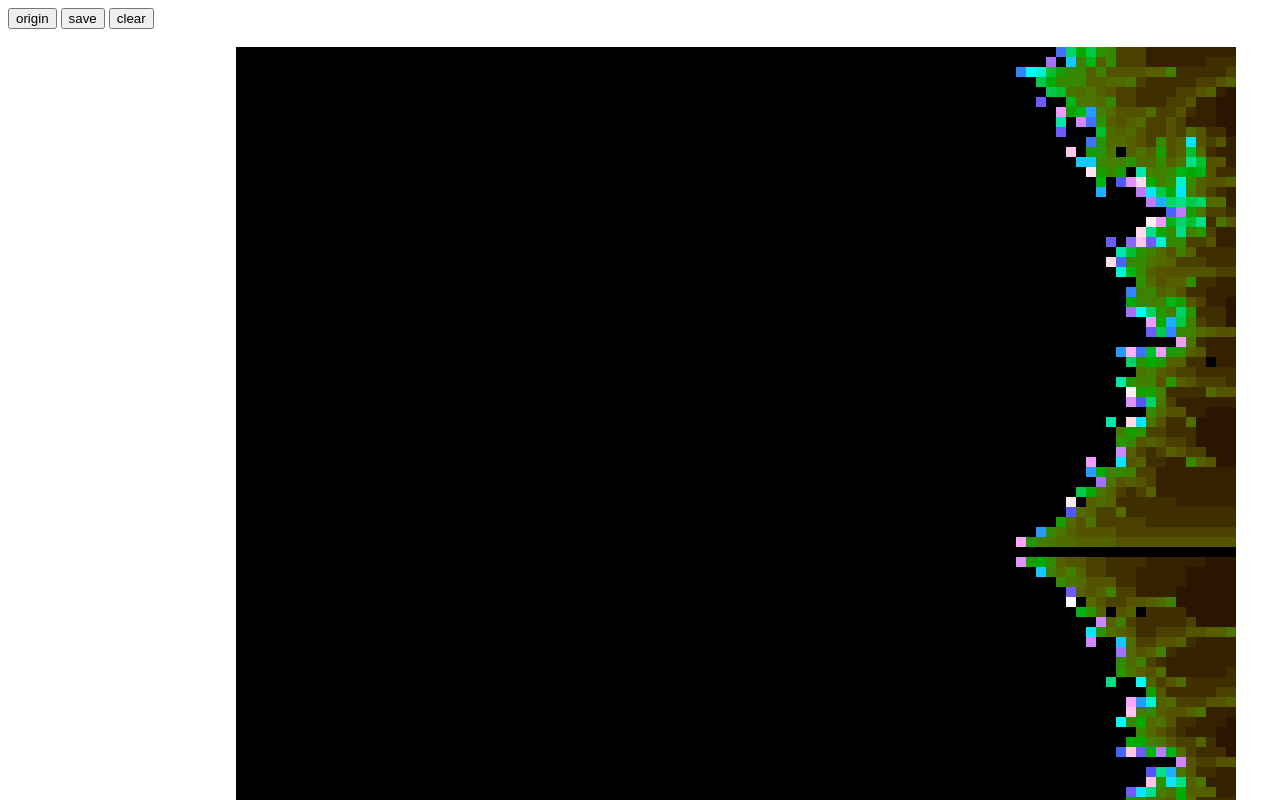
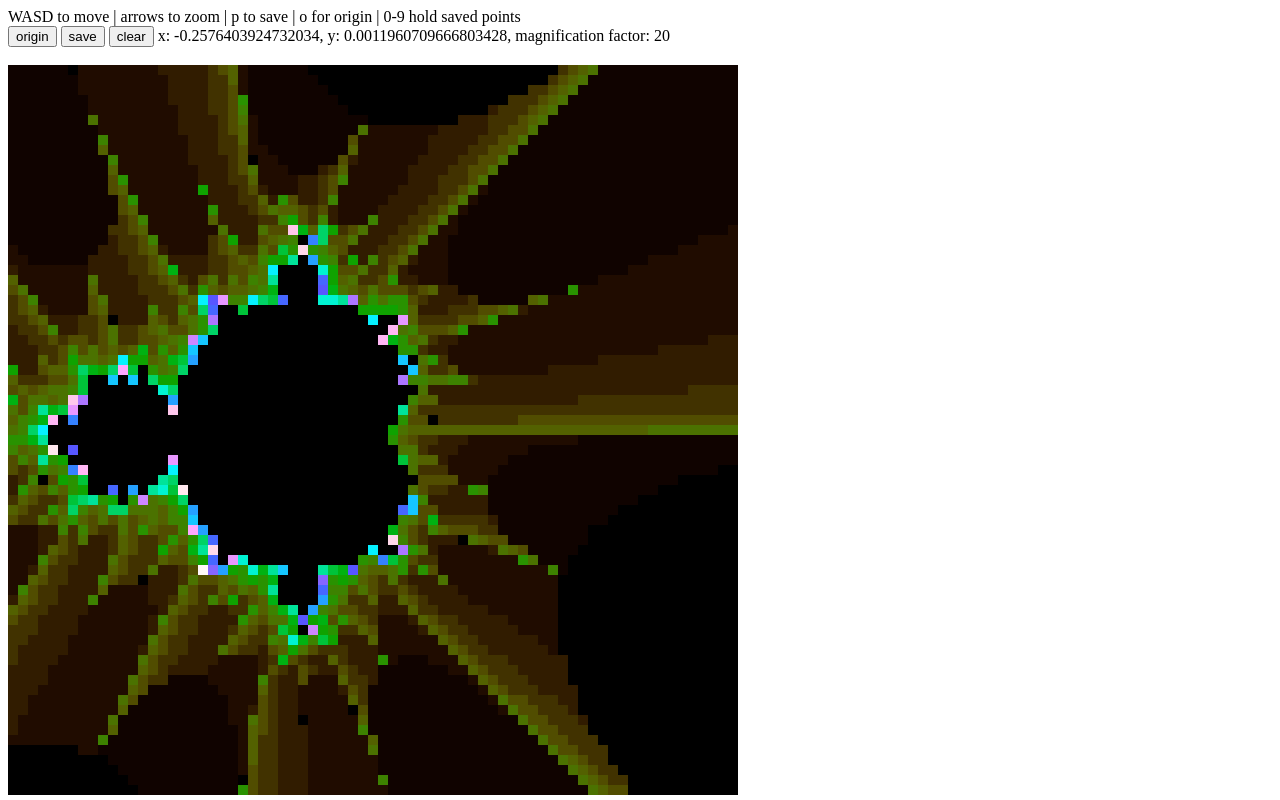
Before and after one commit to arr0nax/mandlebrot, a plain HTML site: page index.html in a window 1280 px wide. Both pictures are taken after a click on the button "origin". Shown: the top 800 px of the page. Drawn offline with Linux system fonts and the light colour scheme.

Commit message:
resize canvas to fit window

```diff
--- a/index.html
+++ b/index.html
@@ -3,9 +3,11 @@
   <script src='scripts.js'></script>
 </head>
 <body>
-  <button id="origin" onClick="origin()">origin</button>
+  <text style="display:inline-block; width:100%">WASD to move | arrows to zoom | p to save | o for origin | 0-9 hold saved points</text>
+  <button id="origin" onClick="original()">origin</button>
   <button id="save" onClick="save()">save</button>
   <button id="clear" onClick="clear2()">clear</button>
+  <text id="coords"></text>
   <div id="buttonContainer" style="height: 18px;"></div>
 </body>
 </html>
--- a/scripts.js
+++ b/scripts.js
@@ -1,4 +1,4 @@
-var magnificationFactor = 100;
+var magnificationFactor = 20;
 var panX = -0.2576403924732034;
 var panY =  0.0011960709666803428;
 var myCanvas;
@@ -6,18 +6,22 @@ var ctx;
 var coords;
 var buttonCount = 0;
 var savedPoints = [];
+var width;
+var height;
 
 
 document.addEventListener("DOMContentLoaded", function(event) {
   //do work
-  coords = document.createTextNode("x: "+panX+", y: "+panY+", magnification factor: "+magnificationFactor)
-  document.body.appendChild(coords);
+  coords = document.getElementById("coords")
 
   // Create Canvas
   myCanvas = document.createElement("canvas");
 
-  myCanvas.width=1000;
-  myCanvas.height=1000;
+  height = window.innerHeight-70;
+  width = height;
+
+  myCanvas.width=width;
+  myCanvas.height=height;
   document.body.appendChild(myCanvas);
   ctx = myCanvas.getContext("2d");
 
@@ -45,7 +49,7 @@ document.addEventListener("DOMContentLoaded", function(event) {
         }
       }
 
-      coords.nodeValue = ("x: "+panX+", y: "+panY+", magnification factor: "+magnificationFactor);
+      coords.innerHTML = ("x: "+panX+", y: "+panY+", magnification factor: "+magnificationFactor);
   }
 
   function checkIfBelongsToMandelbrotSet(x,y) {
@@ -72,10 +76,10 @@ function reply_click(id) {
   draw();
 }
 
-function origin() {
-  panX = 0;
-  panY = 0;
-  magnificationFactor = 100;
+function original() {
+  panX = -0.2576403924732034;
+  panY = 0.0011960709666803428;
+  magnificationFactor = 20;
   draw();
 }
 
@@ -155,6 +159,9 @@ function keyDownHandler(e) {
                         case 57:
                           reply_click(9);
                           break;
+                          case 79:
+                            original();
+                            break;
 
     default:
       break;
```
